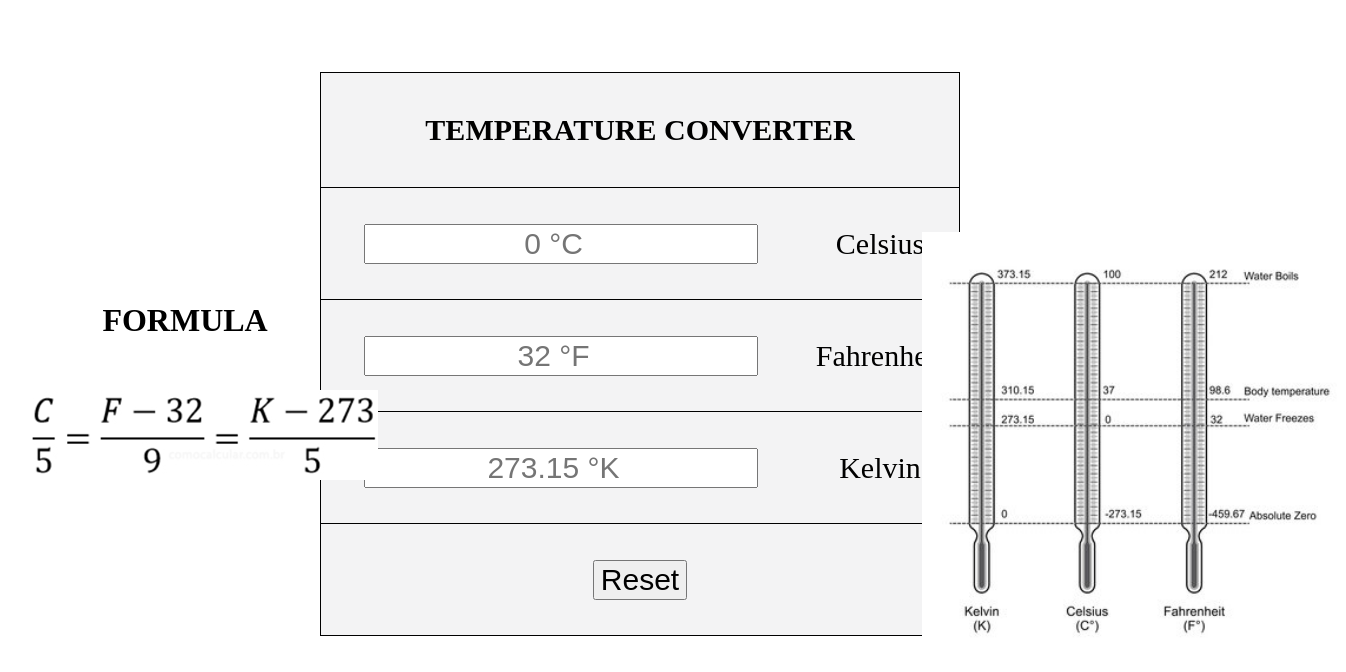
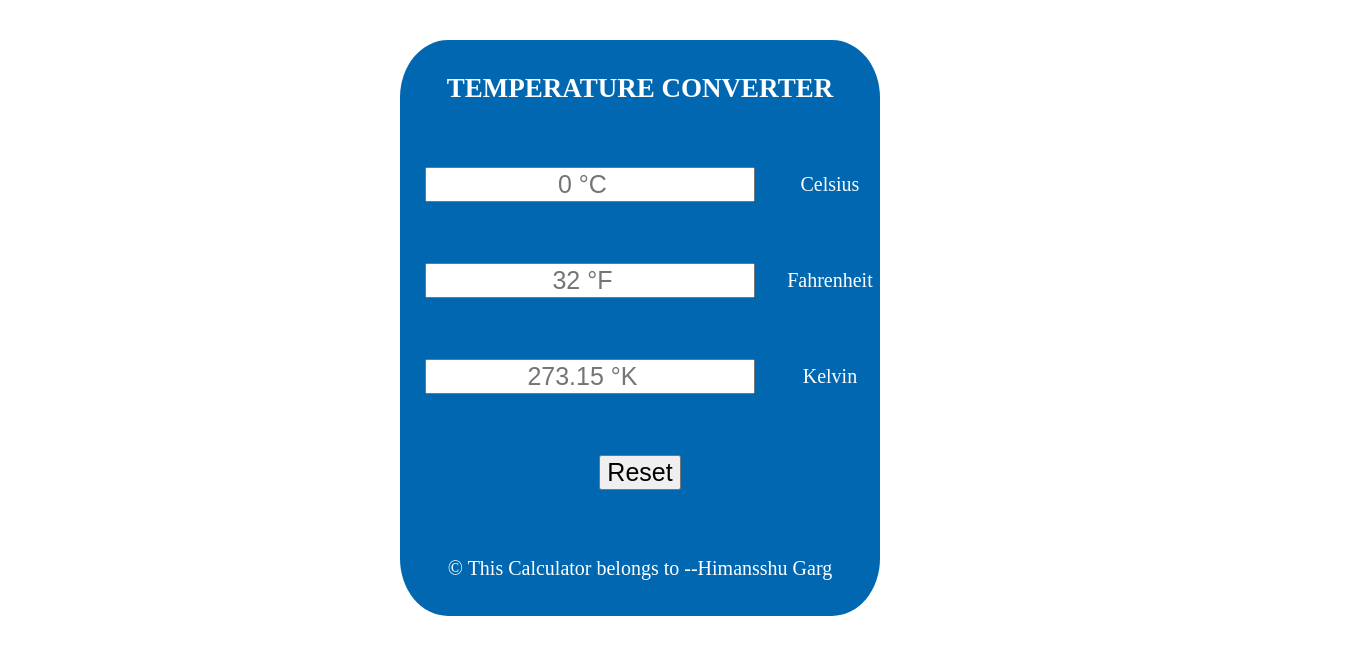
Before and after one commit to Himansshu09/Temperature-Converter, a plain HTML site: page index.html in a window 1280 px wide. Shown: the whole page, 1346 px wide, since content can reach past the window. Drawn offline with Linux system fonts and the light colour scheme.

Commit message:
updating basic design

```diff
--- a/index.html
+++ b/index.html
@@ -9,9 +9,9 @@
 </head>
 <body>
    <div id="temp">
-    <h1 id="formula">FORMULA</h1>
-    <img src="formula.jpg" id="conv">
-    <img src="temp.jpg" id="timg">
+    <!-- <h1 id="formula">FORMULA</h1> -->
+    <!-- <img src="formula.jpg" id="conv">
+    <img src="temp.jpg" id="timg"> -->
     <table>
         <tr>
             <th colspan="2">TEMPERATURE CONVERTER</th>
@@ -29,7 +29,10 @@
             <td>Kelvin</td>
         </tr>
         <tr>
-            <td colspan="2"><input type="button" value="Reset" onClick="document.location.reload(true)"></th>
+            <td colspan="2"><input type="button" value="Reset" onClick="document.location.reload(true)"></td>
+        </tr>
+        <tr>
+            <td colspan="2" >&copy; This Calculator belongs to --Himansshu Garg</td>
         </tr>
         </table>
 
--- a/style.css
+++ b/style.css
@@ -7,24 +7,29 @@
 
 
 } */
-table,th,tr{
+th{
+    font-size: 27px;
+}
+table,tr{
     text-align: center;
-    border: 1px solid black;
+    /* border: 1px solid black; */
     border-collapse: collapse;
     margin-left: auto;
     margin-right: auto;
-    font-size:30px;
-    width: 40rem;
-    height: 7rem;
-    margin-top: 4.5rem;
+    font-size:20px;
+    width: 30rem;
+    height: 6rem;
+    border-radius: 10%;
     /* margin-left: 10px; */
 }
 input{
-    font-size: 30px;
+    font-size: 25px;
     text-align: center;
 }
 table{
-    background-color:#F3F3F4;
+    background-color: #0067b0;
+    color: white;
+    margin-top: 2.5rem;
 }
 #reset{
     font-size:30px;
@@ -35,7 +40,7 @@ table{
     bottom: 40%;
     left:2%;
 }
-#formula{
+/* #formula{
     position: absolute;
     bottom: 55%;
     left:8%;
@@ -45,4 +50,4 @@ table{
     bottom: 18%;
     left:72%;
     width: 26.5rem;
-}
+} */
```
